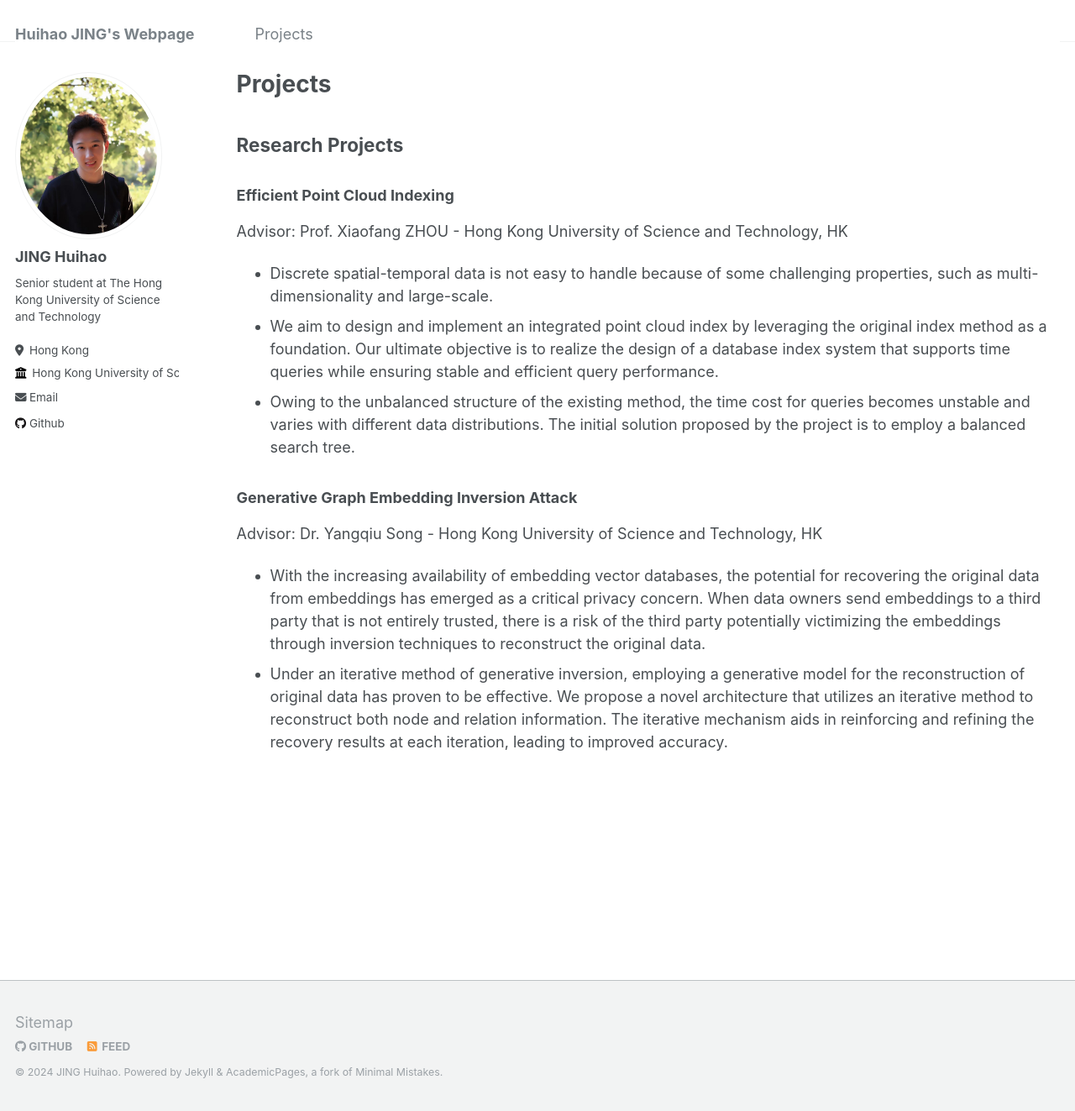
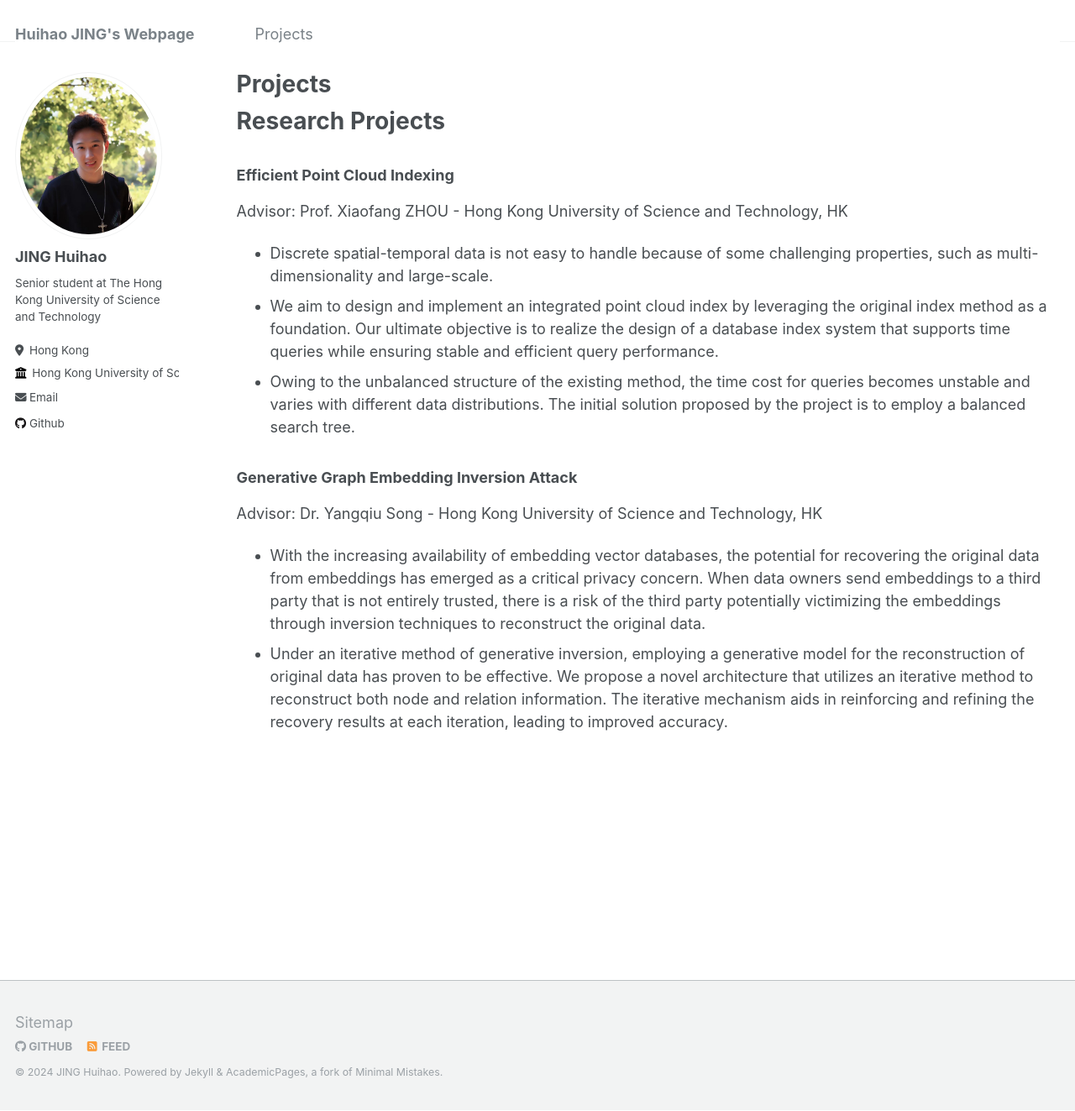
Before and after one commit to Egbertjing/Egbertjing.github.io, a Jekyll site: the page built from _pages/publications.md, in a window 1280 px wide and 1323 px high. Shown: the whole window at 84% size. Built offline with Jekyll 4.4.1, drawn with Linux system fonts in a browser that asks for light colours.

```diff
--- a/_pages/publications.md
+++ b/_pages/publications.md
@@ -5,8 +5,8 @@ permalink: /projects/
 author_profile: true
 ---
 
-Research Projects
-------
+# Research Projects
+
 ### Efficient Point Cloud Indexing
 Advisor: Prof. Xiaofang ZHOU - Hong Kong University of Science and Technology, HK
 - Discrete spatial-temporal data is not easy to handle because of some challenging properties, such as multi-
```
